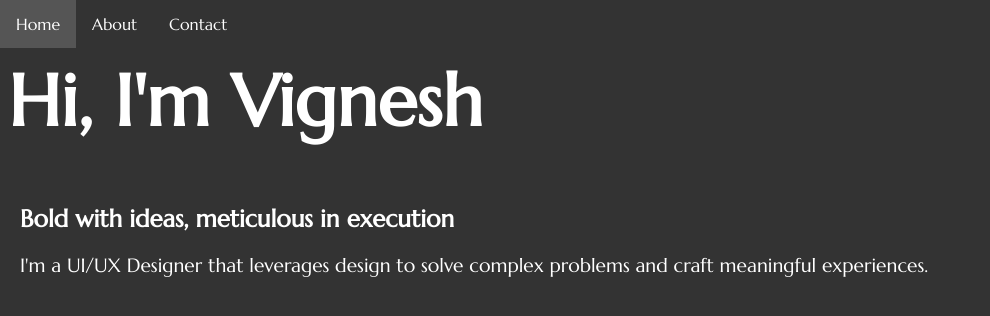
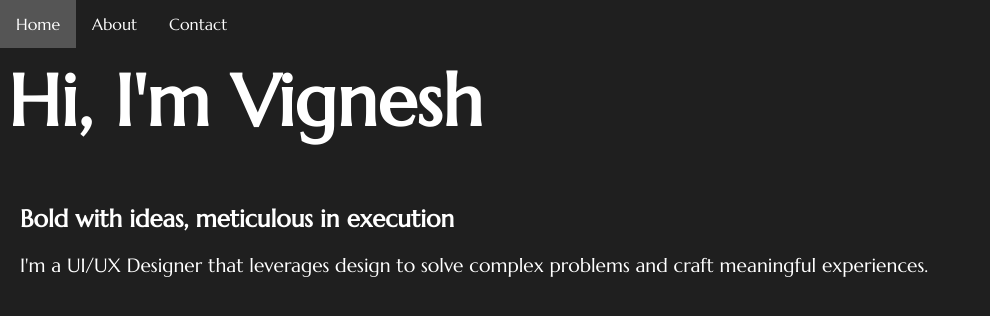
Before and after one commit to Vig25nesh/web-development-project, a plain HTML site: page index.html in a window 1280 px wide. Shown: the whole page, without its empty margins (0-990 px from the left). Drawn offline with Linux system fonts and the light colour scheme.

Commit message:
edited nav colors

```diff
--- a/style.css
+++ b/style.css
@@ -4,7 +4,7 @@ body {
     font-family: 'Marcellus', serif;
     margin: 0;
     padding: 0;
-    background-color: #333; /* Set dark background color */
+    background-color: #1f1f1f; /* Set dark background color */
     color: #fff; /* Set text color to white */
 }
 
@@ -17,7 +17,7 @@ header {
 }
 
 nav {
-    background-color: #333;
+    background-color: #1f1f1f;
     overflow: hidden;
     position: absolute;
     top: 0; /* Position navigation at the top */
--- a/styleabout.css
+++ b/styleabout.css
@@ -17,7 +17,7 @@ header {
 }
 
 nav {
-    background-color: #4f2323;
+    background-color: #1f1f1f;
     overflow: hidden;
     position: absolute;
     top: 0; /* Position navigation at the top */
```
